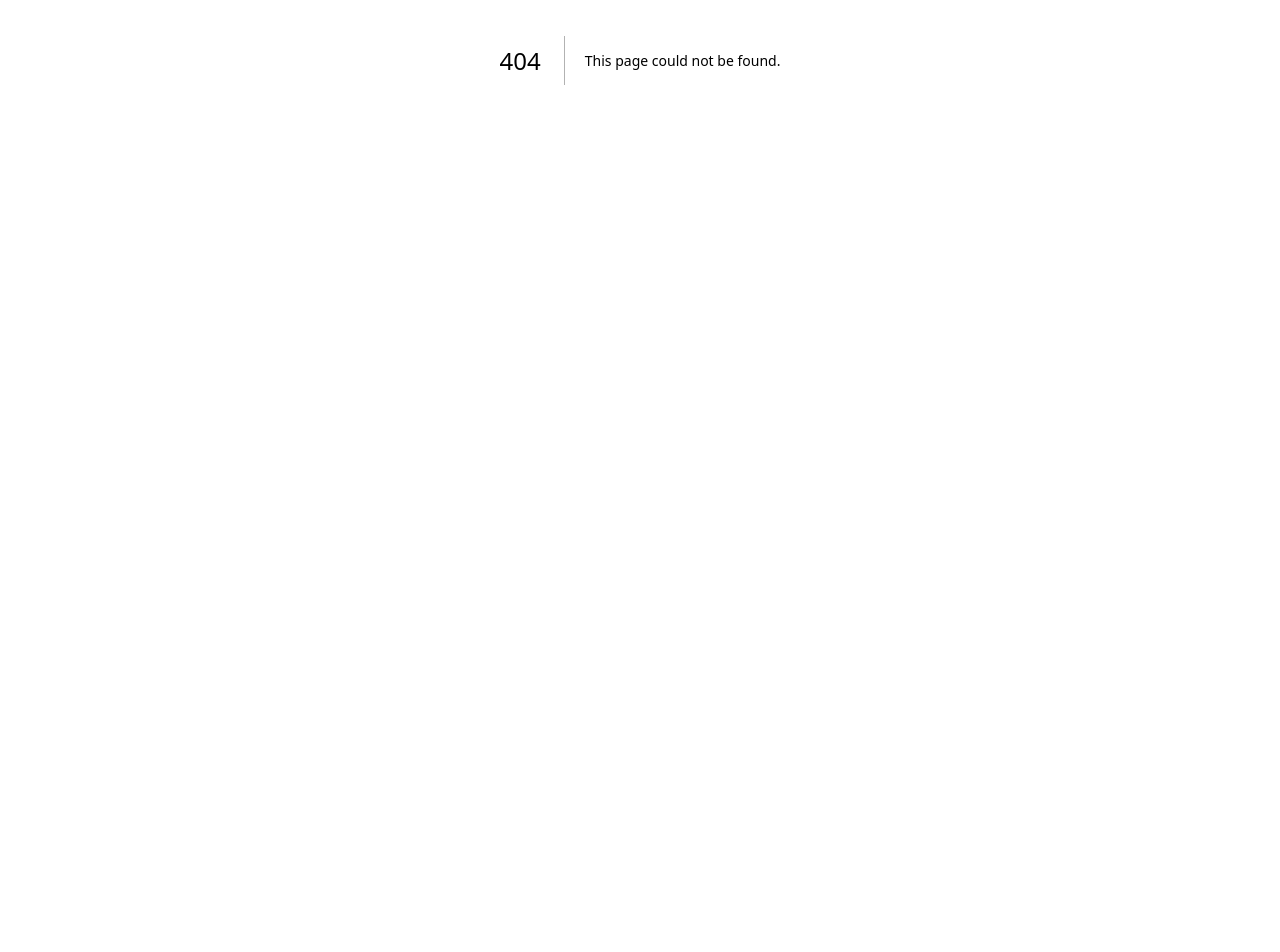
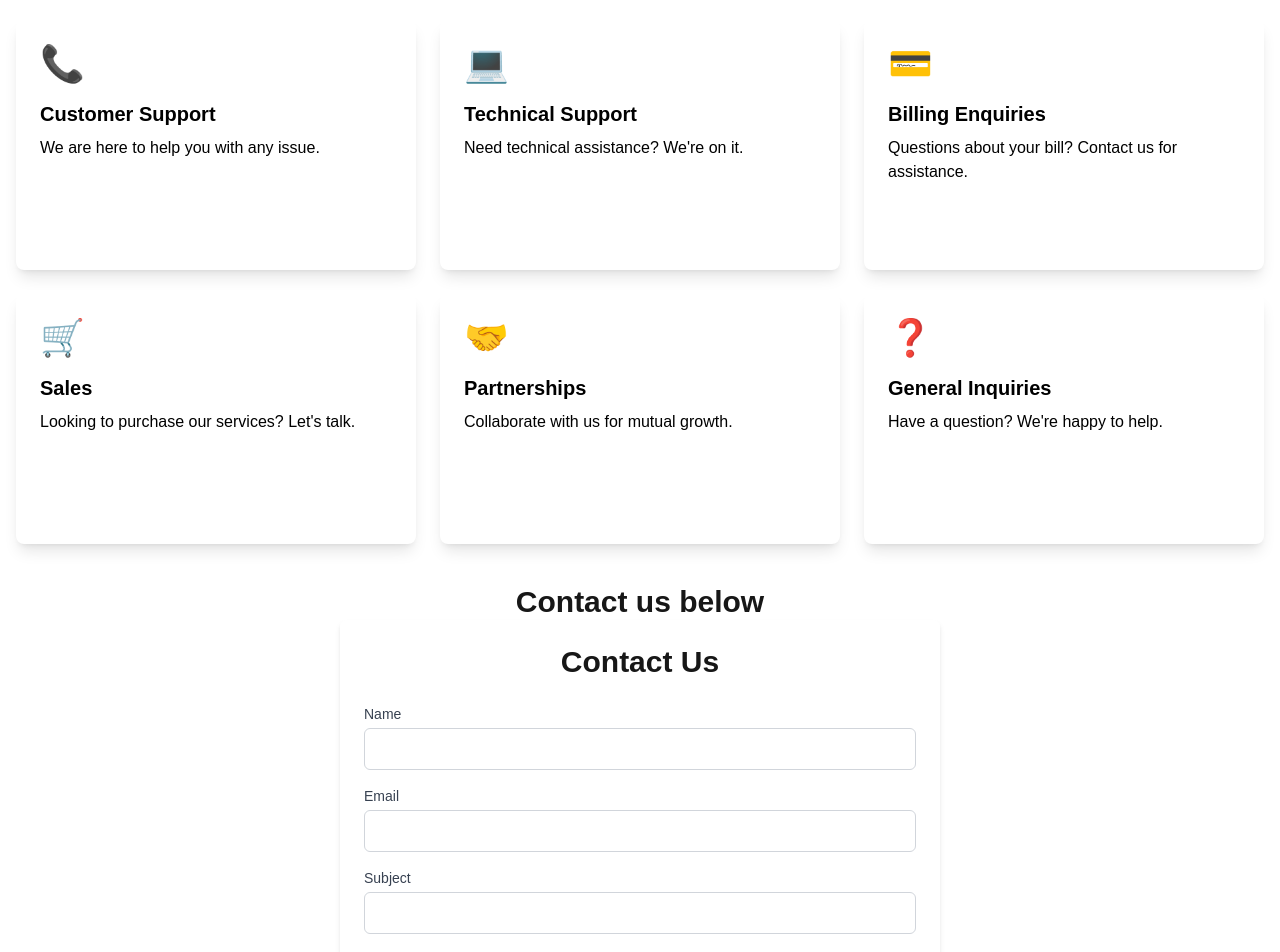
Before and after one commit to techunterhub/techunter, a Next.js app: page /contact in a window 1280 px wide. Before the commit this address had no page. Shown: the part 340-1292 px from the top of the page. Before the commit the page ends 800 px from the top, so only its background shows below. Built offline with nearby package versions, Linux system fonts and the light colour scheme.

Commit message:
contact us form created

```diff
--- /dev/null
+++ b/app/api/contact.ts
@@ -0,0 +1,52 @@
+const nodemailer = require('nodemailer');
+
+export default async function handler(req, res) {
+  res.setHeader('Content-Type', 'application/json');
+
+  const { name, email, subject, message } = req.body;
+
+  return new Promise((resolve, reject) => {
+    /**
+     * First we setup a 'transporter' which contains our credentials.
+     * I'm sure there is a better way to protect this information but for
+     * now it's stuffed in environment variables
+     */
+    const transporter = nodemailer.createTransport({
+      host: process.env.ZOHO_HOST ,
+      port: 587,
+      secure: false,
+      auth: {
+        user: process.env.ZOHO_USER,
+        pass: process.env.ZOHO_PASS
+      }
+    });
+
+    /**
+     * Then we can call the transporter.sendMail method, which will actually
+     * send the email. There are two options on sendMail, you can use a
+     * callbacak function, or if a callback is not specified, it returns
+     * a Promise.
+     */
+    transporter
+      .sendMail({
+        from: email, // sender address
+        to: process.env.ZOHO_EMAIL, // list of receivers
+        subject: subject, // Subject line
+        text: message, // plain text body
+        html: `<div>${message} <br /><br />Thank you,<br />${name}</div>`
+      })
+      .then((response) => {
+        // On a successful email send
+        res
+          .status(200)
+          .json({ error: false, emailSent: true, errors: [], response });
+        resolve();
+      })
+      .catch((error) => {
+        res
+          .status(500)
+          .json({ error: true, emailSent: false, errors: [error] });
+        reject(new Error(error));
+      });
+  });
+}
--- /dev/null
+++ b/app/api/route.ts
@@ -0,0 +1,11 @@
+import { headers } from 'next/headers'
+
+export async function GET(request: Request) {
+  const headersList = headers()
+  const referer = headersList.get('referer')
+
+  return new Response('Hello, Next.js!', {
+    status: 200,
+    headers: { referer: referer },
+  })
+}
--- /dev/null
+++ b/app/contact/page.tsx
@@ -0,0 +1,60 @@
+"use client";
+
+import { ContactCards } from "@/components/contact/Cards";
+import { Form } from "@/components/contact/Form";
+
+interface CardData {
+  title: string;
+  icon: string;
+  description: string;
+}
+
+export default function Contact() {
+
+  const cardData: readonly CardData[] = [
+    {
+      title: "Customer Support",
+      description: "We are here to help you with any issue.",
+      icon: "📞",
+    },
+    {
+      title: "Technical Support",
+      description: "Need technical assistance? We're on it.",
+      icon: "💻",
+    },
+    {
+      title: "Billing Enquiries",
+      description: "Questions about your bill? Contact us for assistance.",
+      icon: "💳",
+    },
+    {
+      title: "Sales",
+      description: "Looking to purchase our services? Let's talk.",
+      icon: "🛒",
+    },
+    {
+      title: "Partnerships",
+      description: "Collaborate with us for mutual growth.",
+      icon: "🤝",
+    },
+    {
+      title: "General Inquiries",
+      description: "Have a question? We're happy to help.",
+      icon: "❓",
+    },
+  ];
+
+  return (
+    <div className="">
+      <div className="bg-gray-950 py-[6rem] text-center text-gray-100">
+        <h1 className="text-5xl font-semibold">How can we help you?</h1>
+        <p className="max-w-[720px] mx-auto py-4">
+          Lorem ipsum dolor sit amet consectetur, adipisicing elit. Excepturi, nisi accusantium. Praesentium quasi facilis, ratione cupiditate dolorum est consequuntur deserunt?
+        </p>
+      </div>
+      <ContactCards cardData={cardData} />
+      <h1 className="text-3xl font-semibold text-center">Contact us below</h1>
+      <Form />
+    </div>
+  );
+}
--- /dev/null
+++ b/components/contact/Cards.tsx
@@ -0,0 +1,28 @@
+'use client';
+
+interface CardData {
+    title:string,
+    icon:string,
+    description:string
+}
+
+export function ContactCards({ cardData }:{cardData: readonly CardData[]}) {
+  return (
+    <>
+      <div className="max-w-[1450px] mx-auto px-4">
+        <div className="grid grid-cols-1 md:grid-cols-2 lg:grid-cols-3 gap-6 py-10">
+          {cardData.map((card: any, index: number) => (
+            <div
+              key={index}
+              className="bg-white text-black p-6 rounded-lg shadow-lg transform transition duration-300 hover:scale-105 min-h-[250px]"
+            >
+              <div className="text-4xl">{card.icon}</div>
+              <h2 className="text-xl font-bold mt-4">{card.title}</h2>
+              <p className="mt-2">{card.description}</p>
+            </div>
+          ))}
+        </div>
+      </div>
+    </>
+  );
+}
--- /dev/null
+++ b/components/contact/Form.tsx
@@ -0,0 +1,119 @@
+'use client';
+
+import { useState } from 'react';
+
+interface FormData {
+  name: string;
+  email: string;
+  subject: string;
+  message: string;
+}
+
+export function Form() {
+  const [formData, setFormData] = useState<FormData>({
+    name: '',
+    email: '',
+    subject: '',
+    message: '',
+  });
+
+  const handleInputChange = (e: React.ChangeEvent<HTMLInputElement | HTMLTextAreaElement>) => {
+    const { name, value } = e.target;
+    setFormData({
+      ...formData,
+      [name]: value,
+    });
+  };
+
+  const handleSubmit = async (e: React.FormEvent<HTMLFormElement>) => {
+    e.preventDefault();
+
+    const response = await fetch('/api/send-email', {
+      method: 'POST',
+      headers: {
+        'Content-Type': 'application/json',
+      },
+      body: JSON.stringify(formData),
+    });
+
+    const data = await response.json();
+    if (data.success) {
+      alert('Email sent successfully!');
+      setFormData({ name: '', email: '', subject: '', message: '' }); // Reset form
+    } else {
+      alert('Failed to send email: ' + data.error);
+    }
+  };
+  return (
+    <div className="max-w-[600px] mx-auto p-6 bg-white shadow-md rounded-md">
+      <h2 className="text-3xl font-semibold mb-6 text-center">Contact Us</h2>
+      <form onSubmit={handleSubmit}>
+        <div className="mb-4">
+          <label htmlFor="name" className="block text-sm font-medium text-gray-700">
+            Name
+          </label>
+          <input
+            type="text"
+            id="name"
+            name="name"
+            value={formData.name}
+            onChange={handleInputChange}
+            className="mt-1 block w-full p-2 border border-gray-300 rounded-md"
+            required
+          />
+        </div>
+
+        <div className="mb-4">
+          <label htmlFor="email" className="block text-sm font-medium text-gray-700">
+            Email
+          </label>
+          <input
+            type="email"
+            id="email"
+            name="email"
+            value={formData.email}
+            onChange={handleInputChange}
+            className="mt-1 block w-full p-2 border border-gray-300 rounded-md"
+            required
+          />
+        </div>
+
+        <div className="mb-4">
+          <label htmlFor="subject" className="block text-sm font-medium text-gray-700">
+            Subject
+          </label>
+          <input
+            type="text"
+            id="subject"
+            name="subject"
+            value={formData.subject}
+            onChange={handleInputChange}
+            className="mt-1 block w-full p-2 border border-gray-300 rounded-md"
+            required
+          />
+        </div>
+
+        <div className="mb-4">
+          <label htmlFor="message" className="block text-sm font-medium text-gray-700">
+            Message
+          </label>
+          <textarea
+            id="message"
+            name="message"
+            value={formData.message}
+            onChange={handleInputChange}
+            rows={4}
+            className="mt-1 block w-full p-2 border border-gray-300 rounded-md"
+            required
+          />
+        </div>
+
+        <div className="text-center">
+          <button type="submit" className="bg-blue-600 text-white py-2 px-4 rounded-md hover:bg-blue-700 transition">
+            Send Message
+          </button>
+        </div>
+      </form>
+    </div>
+  );
+}
--- a/package.json
+++ b/package.json
@@ -11,7 +11,9 @@
   "dependencies": {
     "@reduxjs/toolkit": "^2.2.7",
     "axios": "^1.7.7",
+    "dotenv": "^16.4.5",
     "next": "14.2.13",
+    "nodemailer": "^6.9.15",
     "react": "^18",
     "react-dom": "^18",
     "react-redux": "^9.1.2",
@@ -19,6 +21,7 @@
   },
   "devDependencies": {
     "@types/node": "^20",
+    "@types/nodemailer": "^6.4.16",
     "@types/react": "^18",
     "@types/react-dom": "^18",
     "eslint": "^8",
```
Also changed, not shown: 2 other files (tests, documents, lock files or other folders).
